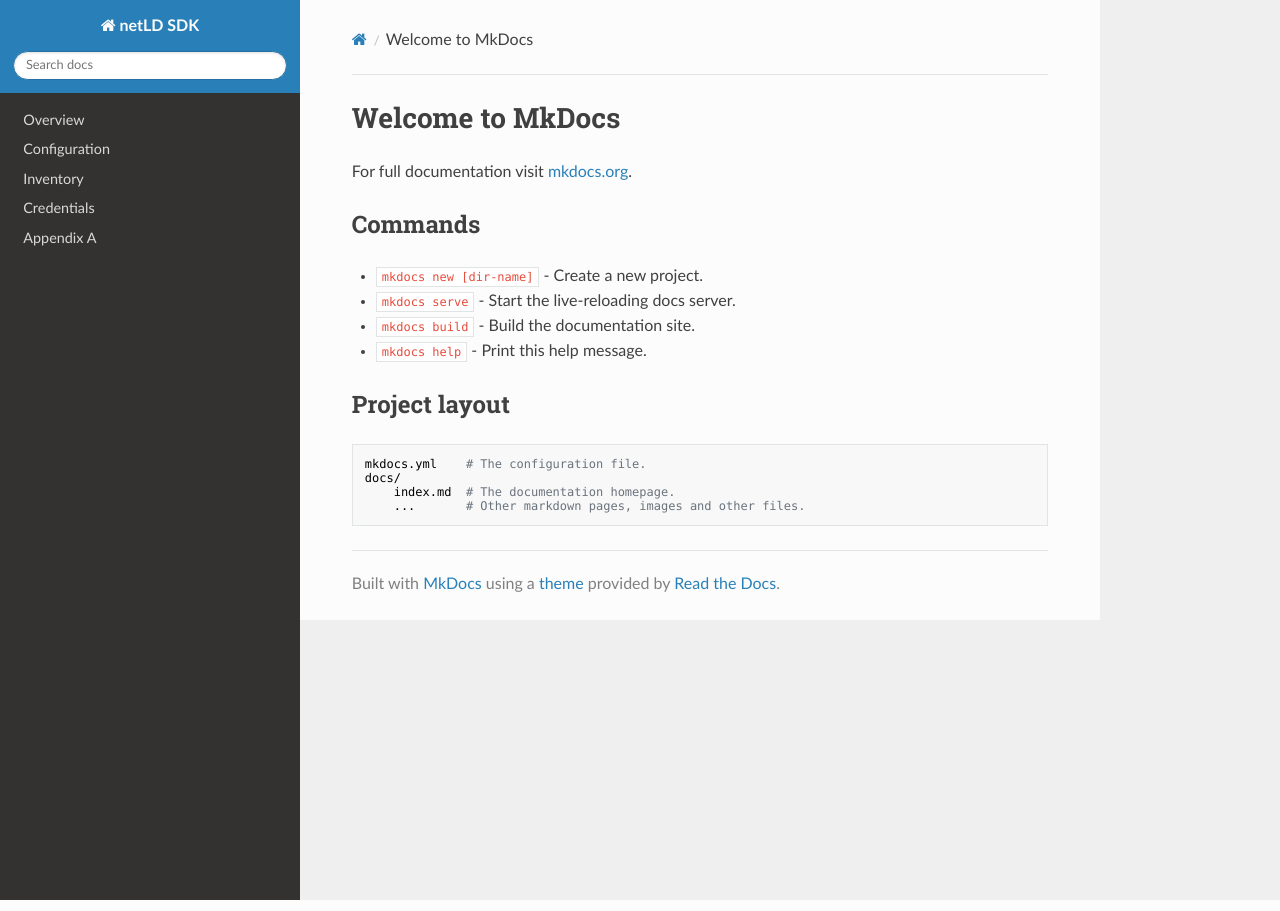
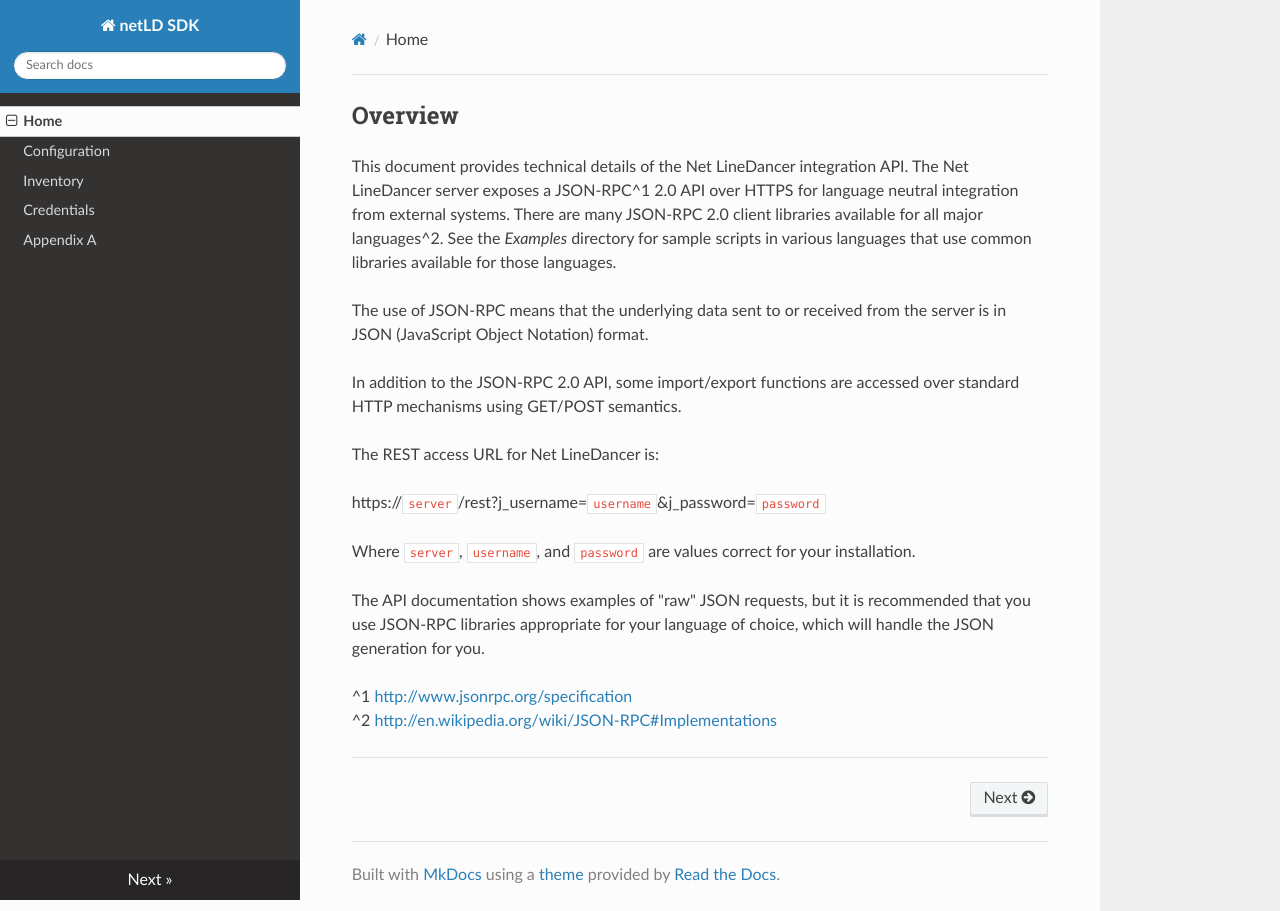
Before and after one commit to logicvein/NetLD-SDK, an MkDocs documentation site: the page built from docs/index.md, in a window 1280 px wide. Built offline with MkDocs 1.6.1, drawn with Linux system fonts in a browser that asks for light colours; nearby versions of some CDN libraries; old or Windows-style settings are respelled for this version of MkDocs.

Commit message:
Updates for readthedocs.org

````diff
--- a/docs/index.md
+++ b/docs/index.md
@@ -1,17 +1,24 @@
-# Welcome to MkDocs
+## Overview
 
-For full documentation visit [mkdocs.org](http://mkdocs.org).
+This document provides technical details of the Net LineDancer integration API.  The Net LineDancer server exposes a JSON-RPC^1  2.0 API over HTTPS for language neutral integration from external systems. There are many JSON-RPC 2.0 client libraries available for all major languages^2.  See the *Examples* directory for sample scripts in various languages that use common libraries available for those languages.
 
-## Commands
+The use of JSON-RPC means that the underlying data sent to or received from the server is in JSON (JavaScript Object Notation) format.
 
-* `mkdocs new [dir-name]` - Create a new project.
-* `mkdocs serve` - Start the live-reloading docs server.
-* `mkdocs build` - Build the documentation site.
-* `mkdocs help` - Print this help message.
+In addition to the JSON-RPC 2.0 API, some import/export functions are accessed over standard HTTP
+mechanisms using GET/POST semantics.
 
-## Project layout
+The REST access URL for Net LineDancer is:
 
-    mkdocs.yml    # The configuration file.
-    docs/
-        index.md  # The documentation homepage.
-        ...       # Other markdown pages, images and other files.
+https://```server```/rest?j_username=```username```&amp;j_password=```password```
+
+Where ```server```, ```username```, and ```password``` are values correct for your installation.
+
+<p></p>
+
+The API documentation shows examples of "raw" JSON requests, but it is recommended that you use JSON-RPC libraries appropriate for your
+language of choice, which will handle the JSON generation for you.
+
+^1 <http://www.jsonrpc.org/specification><br/>
+^2 <http://en.wikipedia.org/wiki/JSON-RPC#Implementations>
+
+------------------------------------------------------
--- a/mkdocs.yml
+++ b/mkdocs.yml
@@ -1,6 +1,6 @@
 site_name: netLD SDK
 pages:
-- Overview: en_US/API.markdown
+- index.md
 - Configuration: en_US/Configuration.markdown
 - Inventory: en_US/Inventory.markdown
 - Credentials: en_US/Credentials.markdown
````
